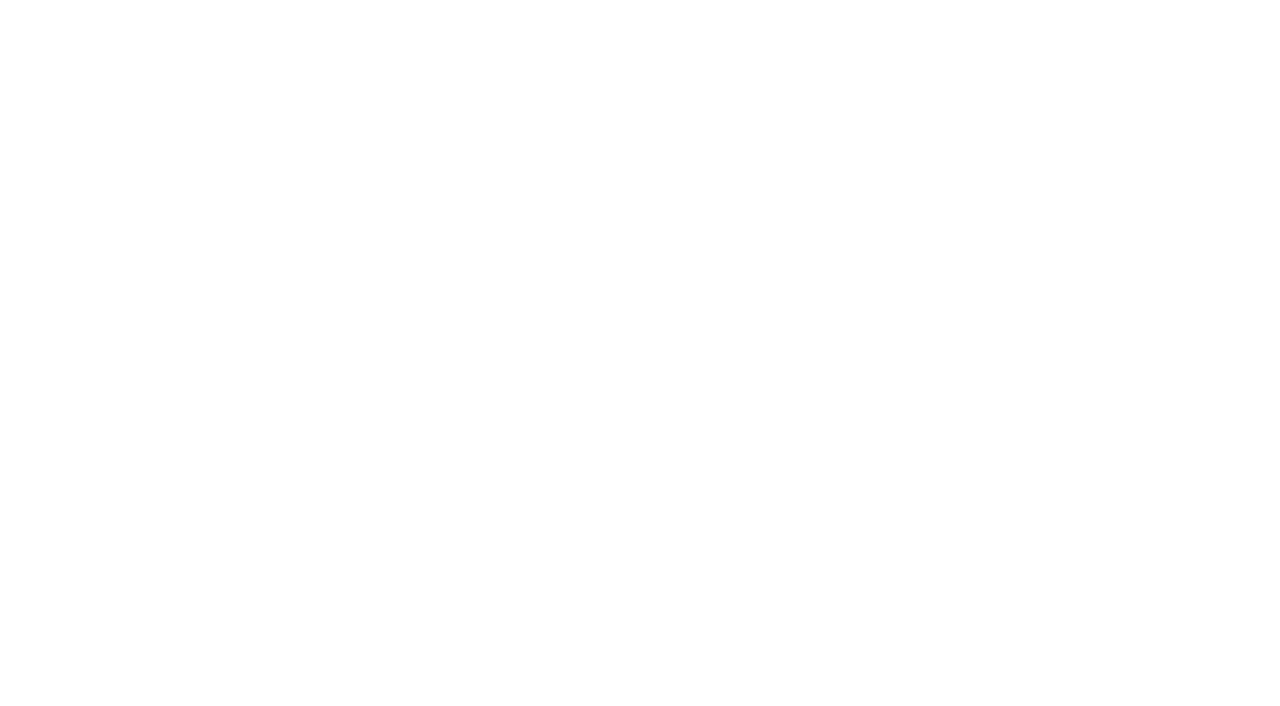
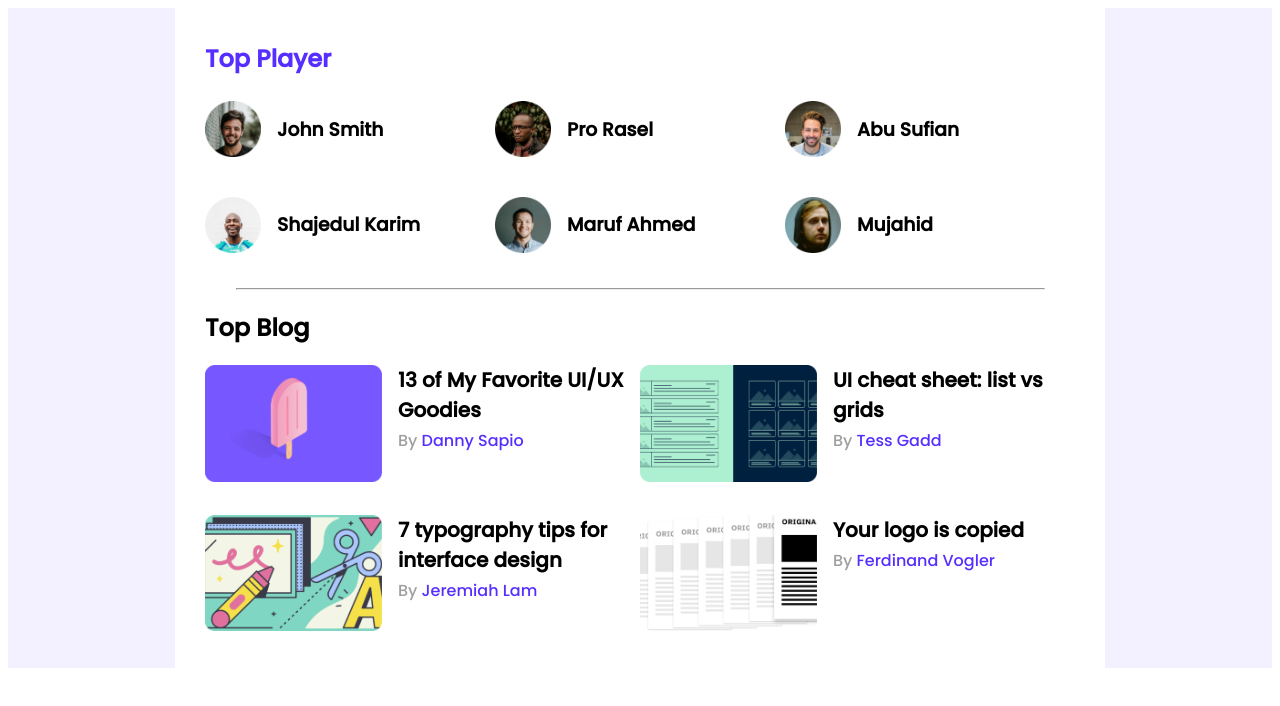
Before and after one commit to MrpNegative/Leader-board-css, a plain HTML site: page index.html in a window 1280 px wide. Drawn offline with Linux system fonts and the light colour scheme.

Commit message:
top section added

```diff
--- a/index.html
+++ b/index.html
@@ -1,12 +1,96 @@
 <!DOCTYPE html>
 <html lang="en">
+
 <head>
     <meta charset="UTF-8">
     <meta http-equiv="X-UA-Compatible" content="IE=edge">
     <meta name="viewport" content="width=device-width, initial-scale=1.0">
     <title>Document</title>
+    <!-- Stylesheet -->
+    <link rel="stylesheet" href="style.css">
 </head>
+
 <body>
+    <main>
+        <section class="container">
+            <!-- Top Players -->
+            <div class="top-player">
+                <h2 id="top-titel">Top Player</h2>
+                <div class="players">
+                    <div class="player">
+                        <img src="./images/players/player-1.png" alt="">
+                        <h3>John Smith</h3>
+                    </div>
+                    <div class="player">
+                        <img src="/images/players/player-2.png" alt="">
+                        <h3>Pro Rasel</h3>
+                    </div>
+                    <div class="player">
+                        <img src="./images/players/player-3.png" alt="">
+                        <h3>Abu Sufian</h3>
+                    </div>
+                    <div class="player">
+                        <img src="./images/players/player-4.png" alt="">
+                        <h3>Shajedul Karim</h3>
+                    </div>
+                    <div class="player">
+                        <img src="./images/players/player-5.png" alt="">
+                        <h3>Maruf Ahmed</h3>
+                    </div>
+                    <div class="player">
+                        <img src="./images/players/player-6.png" alt="">
+                        <h3>Mujahid</h3>
+                    </div>
+                </div>
+            </div>
+            <hr>
+            <!----------------
+                Blog Section
+            --------------- -->
+            <div class="top-blog">
+                <h2 id="blog-titel">Top Blog</h2>
+                <div class="blog-articale">
+                    <article>
+                        <div class="thumbline">
+                            <img src="./images/blogs/blog-1.png" alt="">
+                        </div>
+                        <div class="blog-info">
+                            <h2 class="blog-name">13 of My Favorite UI/UX Goodies</h2>
+                            <p>By <a href="">Danny Sapio</a></p>
+                        </div>
+                    </article>
+                    <article>
+                        <div class="thumbline">
+                            <img src="./images/blogs/blog-2.png" alt="">
+                        </div>
+                        <div class="blog-info">
+                            <h2 class="blog-name">UI cheat sheet: list vs grids</h2>
+                            <p>By <a href="">Tess Gadd</a></p>
+                        </div>
+                    </article>
+                    <article>
+                        <div class="thumbline">
+                            <img src="./images/blogs/blog-3.png" alt="">
+                        </div>
+                        <div class="blog-info">
+                            <h2 class="blog-name">7 typography tips for interface design</h2>
+                            <p>By <a href="">Jeremiah Lam </a></p>
+                        </div>
+                    </article>
+                    <article>
+                        <div class="thumbline">
+                            <img src="./images/blogs/blog-4.png" alt="">
+                        </div>
+                        <div class="blog-info">
+                            <h2 class="blog-name">Your logo is  copied</h2>
+                            <p>By <a href=""> Ferdinand Vogler  </a></p>
+                        </div>
+                    </article>
+                </div>
 
+            </div>
+        </section>
+    </main>
 </body>
+
 </html>
--- a/style.css
+++ b/style.css
@@ -0,0 +1,85 @@
+/* Fonts  */
+@import url('https://fonts.googleapis.com/css2?family=Bebas+Neue&family=Nunito&family=Poppins:wght@500&display=swap');
+/* Header part  */
+
+/* Main body  */
+main{
+    display: flex;
+    background-color: #F3F1FF;
+    justify-content: center;
+
+}
+
+/* two section  */
+.container{
+    font-family: 'Poppins', sans-serif;
+    width: 870px;
+    background-color: white;
+    padding: 30px;
+}
+
+
+/* top players  */
+#top-titel{
+    font-size: 24px;
+    margin-top: 3px;
+    color: #562EFF;
+}
+
+.players{
+    display: grid;
+    grid-template-columns: repeat(3, 1fr);
+    grid-row-gap: 29px;
+}
+.player{
+    display: flex;
+    align-items: center;
+}
+.players h3{
+    margin-left: 16px;
+}
+.player img{
+    height: 56px;
+    width: 56px;
+}
+hr{
+    width: 807px;
+    background-color: #D1D1D1;
+    margin-top: 30px;
+}
+/* ---------
+            Top blog
+---------- */
+.blog-articale{
+    display: grid;
+    grid-template-columns: repeat(2, 1fr);
+    grid-row-gap: 26px;
+}
+article{
+    display: flex;
+}
+.thumbline img{
+    width: 177px;
+    height: 117;
+}
+.blog-info{
+    margin-left: 16px;
+}
+.blog-name{
+    font-size: 20px;
+    margin-top: 0px;
+    margin-bottom: 3px;
+}
+.blog-info p{
+    color: #9F9F9F;
+    font-size: 16px;
+    margin-top: 3px;
+}
+.blog-info p a{
+    text-decoration: none;
+    color: #562EFF;
+    font-size: 16px;
+}
+/* -----------------------
+                           Course section
+------------------------- */
```
